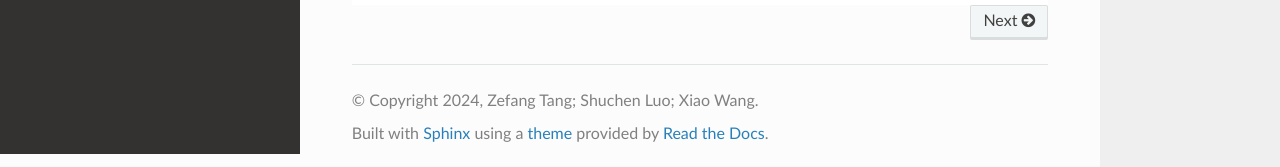
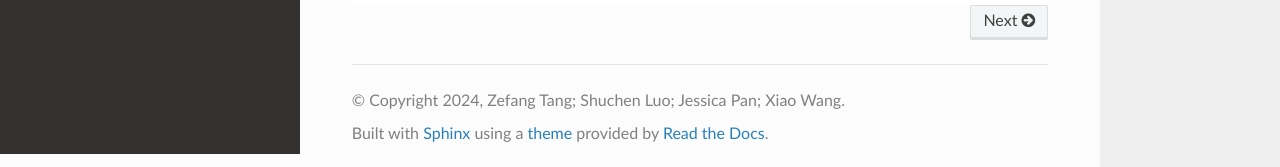
Before and after one commit to tangzefang/CAST_tutorial, a Sphinx documentation site: the page built from docs/source/index.rst, in a window 1280 px wide. Shown: the part 746-913 px from the top of the page. Built offline with Sphinx 7.4.7 and the Read the Docs theme 2.0.0, drawn with Linux system fonts in a browser that asks for light colours; pages that are not in the unit, such as notebooks, are missing from menus.

Commit message:
Update documentation content

```diff
--- a/docs/source/conf.py
+++ b/docs/source/conf.py
@@ -7,8 +7,8 @@
 # https://www.sphinx-doc.org/en/master/usage/configuration.html#project-information
 
 project = 'CAST'
-copyright = '2024, Zefang Tang; Shuchen Luo; Xiao Wang'
-author = 'Zefang Tang; Shuchen Luo; Xiao Wang'
+copyright = '2024, Zefang Tang; Shuchen Luo; Jessica Pan; Xiao Wang'
+author = 'Zefang Tang; Shuchen Luo; Jessica Pan; Xiao Wang'
 release = 'Latest'
 
 # -- General configuration ---------------------------------------------------
```
